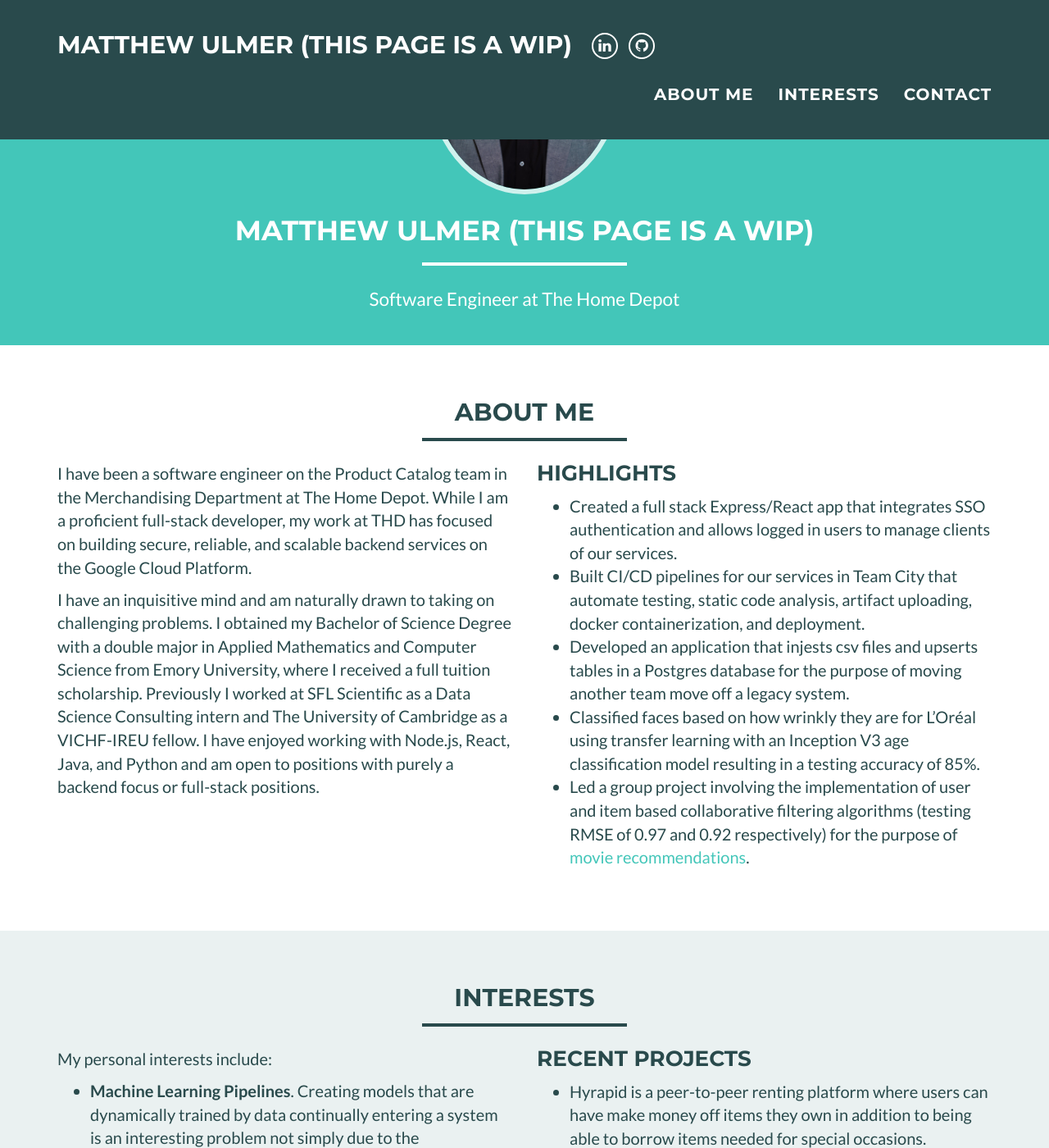
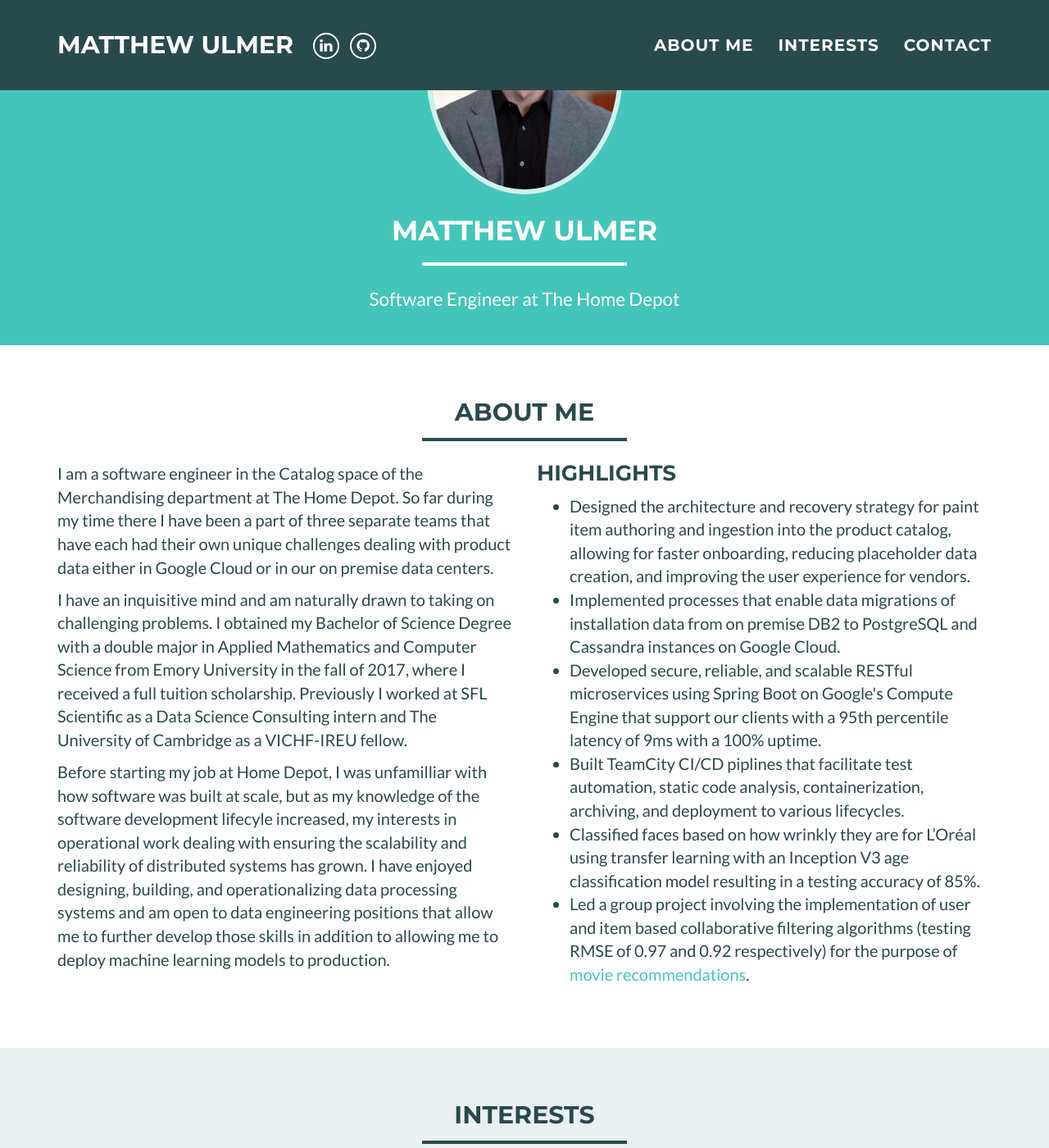
Before and after one commit to Ulminator/ulminator.github.io, a Jekyll site: the page built from index.html, in a window 1280 px wide and 1400 px high, scrolled down 210 px. Shown: the whole window at 82% size. Built offline with Jekyll 4.4.1, drawn with Linux system fonts in a browser that asks for light colours; some of the changed text lies outside the part shown.

Commit message:
upating. wip2.0

```diff
--- a/_config.yml
+++ b/_config.yml
@@ -1,8 +1,8 @@
 # Site settings
-name: Matthew Ulmer (This Page is a WIP)
+name: Matthew Ulmer
 email: mulmer16@gmail.com
 #canonical_url: https://edwinexemplar.com
-keywords: "Software Engineer, Node.js, Java, Google Cloud, Data Engineer, API, Web Development, Agile, Pair Programming"
+keywords: "Software Engineer, Data Engineer, Backend Engineer, GCP, Google Cloud, Data Pipeline, Java, Node.js, Agile, Pair Programming"
 skills: "Software Engineer at The Home Depot"
 baseurl:
 
--- a/_includes/about_me.html
+++ b/_includes/about_me.html
@@ -9,22 +9,38 @@
     <div class="row">
 	    <div class="col-sm-6">
     		<p>
-          I have been a software engineer on the Product Catalog team in the Merchandising Department at The Home Depot. While I am a proficient full-stack developer, my work at THD has focused on building secure, reliable, and scalable backend services on the Google Cloud Platform.
+          I am a software engineer in the Catalog space of the Merchandising department at The Home Depot.
+          So far during my time there I have been a part of three separate teams that have each had their
+          own unique challenges dealing with product data either in Google Cloud or in our on premise data centers.
         <p>
-          I have an inquisitive mind and am naturally drawn to taking on challenging problems. I obtained my Bachelor of Science Degree with a double major in Applied Mathematics and Computer Science from Emory University, where I received a full tuition scholarship. Previously I worked at SFL Scientific as a Data Science Consulting intern and The University of Cambridge as a VICHF-IREU fellow. I have enjoyed working with Node.js, React, Java, and Python and am open to positions with purely a backend focus or full-stack positions.
+          I have an inquisitive mind and am naturally drawn to taking on challenging problems.
+          I obtained my Bachelor of Science Degree with a double major in Applied Mathematics and
+          Computer Science from Emory University in the fall of 2017, where I received a full
+          tuition scholarship. Previously I worked at SFL Scientific as a Data Science Consulting
+          intern and The University of Cambridge as a VICHF-IREU fellow.
+        </p>
+        <p>
+          Before starting my job at Home Depot, I was unfamilliar with how software was built
+          at scale, but as my knowledge of the software development lifecyle increased, my interests
+          in operational work dealing with ensuring the scalability and reliability of distributed systems
+          has grown. I have enjoyed designing, building, and operationalizing data processing systems and
+          am open to data engineering positions that allow me to further develop those skills in addition
+          to allowing me to deploy machine learning models to production.
         </p>
       </div>
 	    <div class="col-sm-6">
 		    <h3 style="margin-top:0;">Highlights</h3>
 		    <ul>
           <li>
-            Created a full stack Express/React app that integrates SSO authentication and allows logged in users to manage clients of our services.
+            Designed the architecture and recovery strategy for paint item authoring and ingestion into the product catalog, allowing for faster onboarding, reducing placeholder data creation, and improving the user experience for vendors.          </li>
+          <li>
+            Implemented processes that enable data migrations of installation data from on premise DB2 to PostgreSQL and Cassandra instances on Google Cloud.
           </li>
           <li>
-            Built CI/CD pipelines for our services in Team City that automate testing, static code analysis, artifact uploading, docker containerization, and deployment.
+            Developed secure, reliable, and scalable RESTful microservices using Spring Boot on Google's Compute Engine that support our clients with a 95th percentile latency of 9ms with a 100% uptime.
           </li>
           <li>
-            Developed an application that injests csv files and upserts tables in a Postgres database for the purpose of moving another team move off a legacy system.
+            Built TeamCity CI/CD piplines that facilitate test automation, static code analysis, containerization, archiving, and deployment to various lifecycles.
           </li>
           <li>
             Classified faces based on how wrinkly they are for L’Oréal using transfer learning with an Inception V3 age classification model resulting in a testing accuracy of 85%.
```
